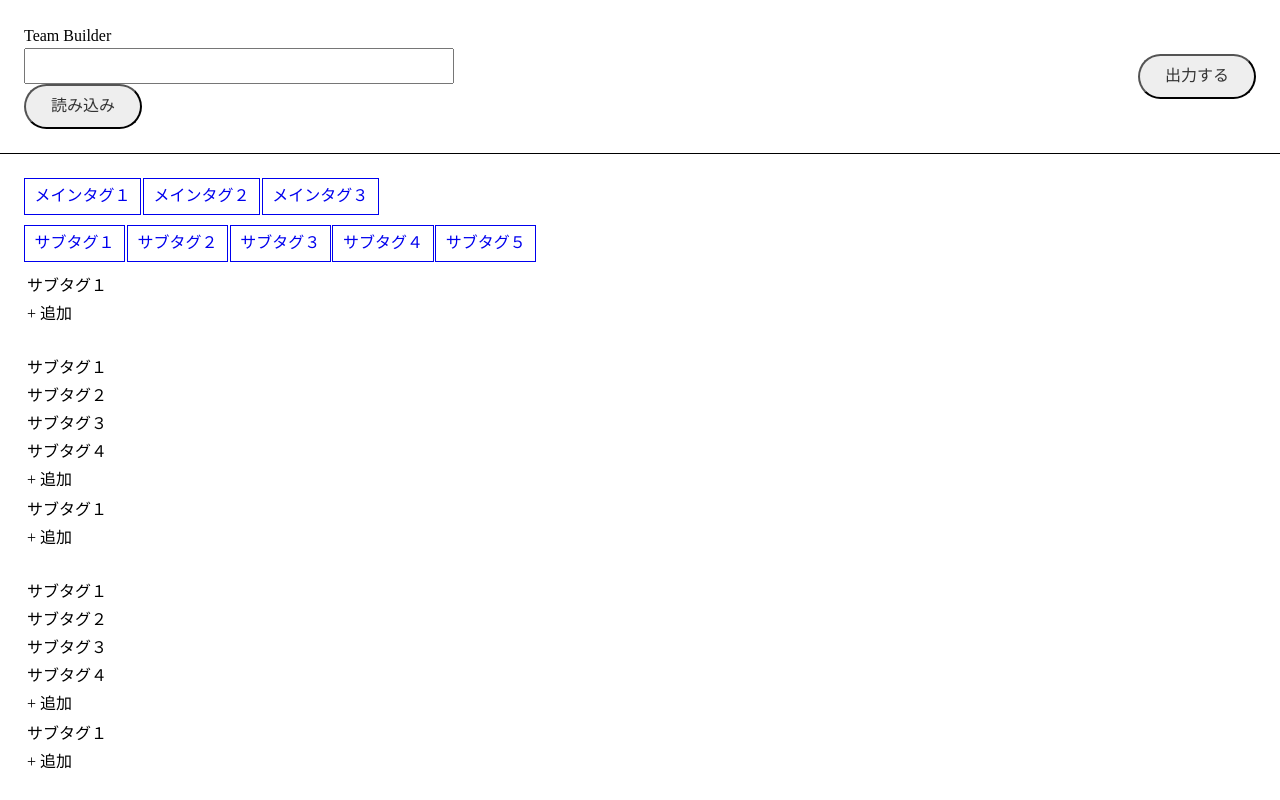
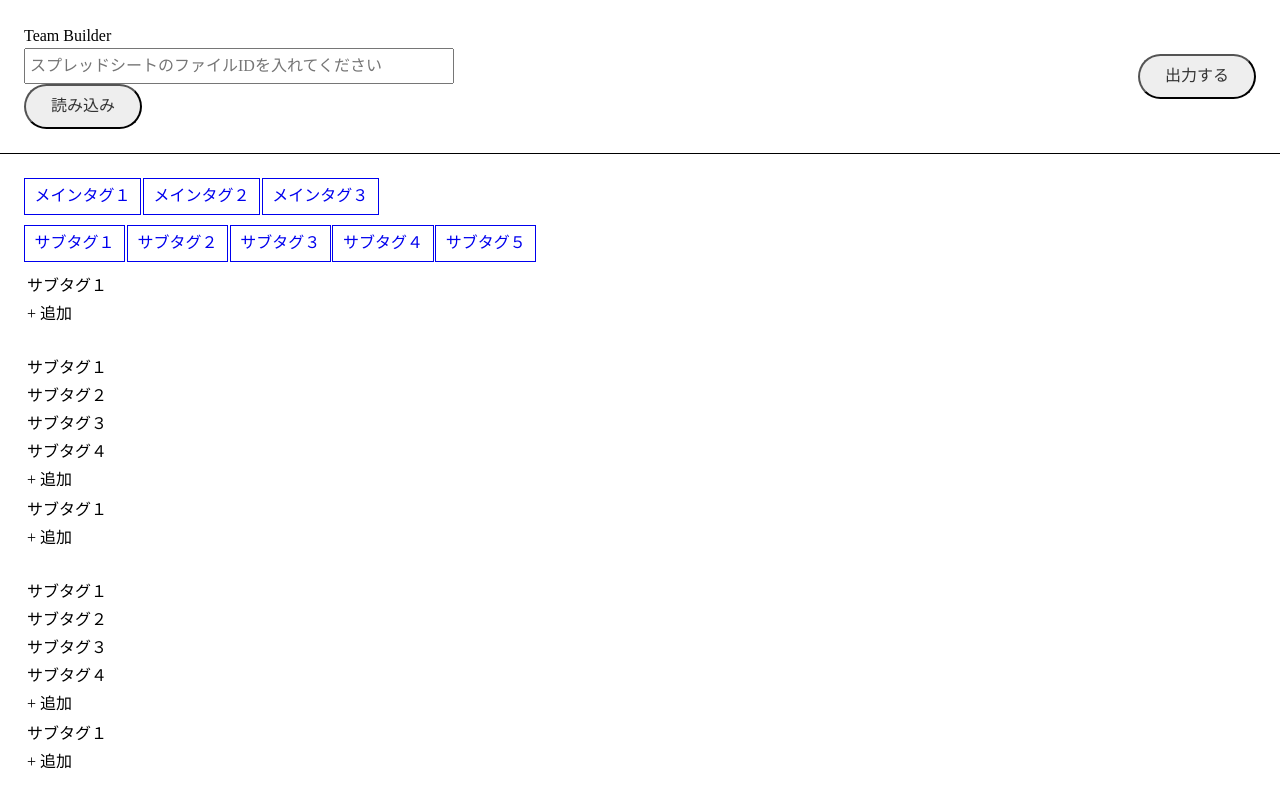
Before and after one commit to trancore/gas-team-builder, a React (Vite) app: page / in a window 1280 px wide. Shown: the top 800 px of the page. Built offline with nearby package versions, Linux system fonts and the light colour scheme.

Commit message:
feature: add placeholder in TextForm component

```diff
--- a/src/components/Form/TextForm.tsx
+++ b/src/components/Form/TextForm.tsx
@@ -1,5 +1,11 @@
 import styles from "~/components/Form/TextForm.module.scss";
 
 export default function TextForm() {
-  return <input type="text" className={styles.input}></input>;
+  return (
+    <input
+      type="text"
+      className={styles.input}
+      placeholder="スプレッドシートのファイルIDを入れてください"
+    ></input>
+  );
 }
```
